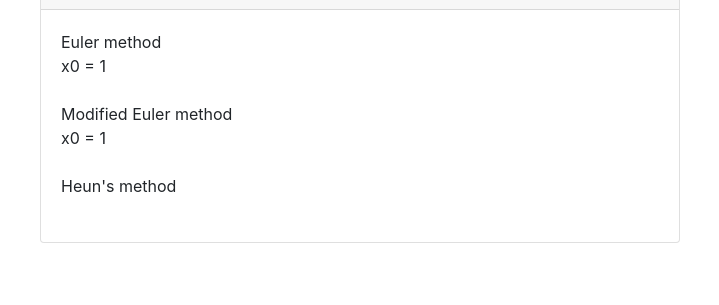
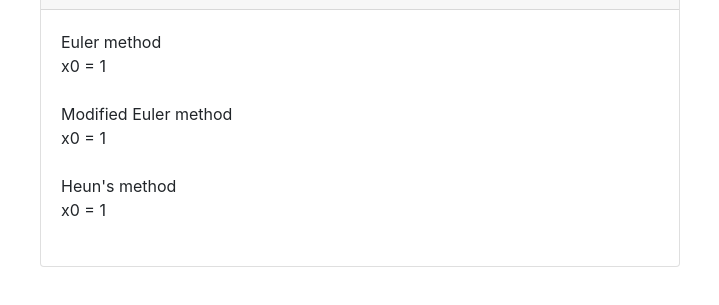
Before and after one commit to projekt-zespolowy-rodeo/rownania-rozniczkowe, a plain HTML site: page index.html in a window 1280 px wide. Both pictures are taken after a click on the link "Rozwiąż". Shown: the part 343-648 px from the top of the page, 280-999 px from the left. Drawn offline with nearby package versions, Linux system fonts and the light colour scheme.

Commit message:
fix: Add x1 to Heuns method"

```diff
--- a/index.html
+++ b/index.html
@@ -3,7 +3,6 @@
 <head>
     <meta charset="UTF-8">
     <meta name="viewport" content="width=device-width, initial-scale=1.0">
-    <link rel="stylesheet" href="css/bootstrap.css">
     <link rel="stylesheet" href="https://stackpath.bootstrapcdn.com/bootstrap/4.3.1/css/bootstrap.min.css" integrity="sha384-ggOyR0iXCbMQv3Xipma34MD+dH/1fQ784/j6cY/iJTQUOhcWr7x9JvoRxT2MZw1T" crossorigin="anonymous">
     <title>Metody numeryczne dla zagadnień różniczkowych</title>
 </head>
--- a/src/main.js
+++ b/src/main.js
@@ -78,7 +78,8 @@ const heunsMethod = (n,a,b)=>{
     h = countH(a,b,n);
     list_of_x =[];
     list_of_x.push(a);
-    // console.log("x"+0+" = "+list_of_x[0]);
+    solution.appendChild(document.createTextNode("x"+0+" = "+list_of_x[0]));
+    solution.appendChild(document.createElement('br'));
     for(var i=1;i<=n;i++){
         list_of_x.push(list_of_x[i-1]+h);
         solution.appendChild(document.createTextNode("x"+i+" = "+list_of_x[i]));
```
